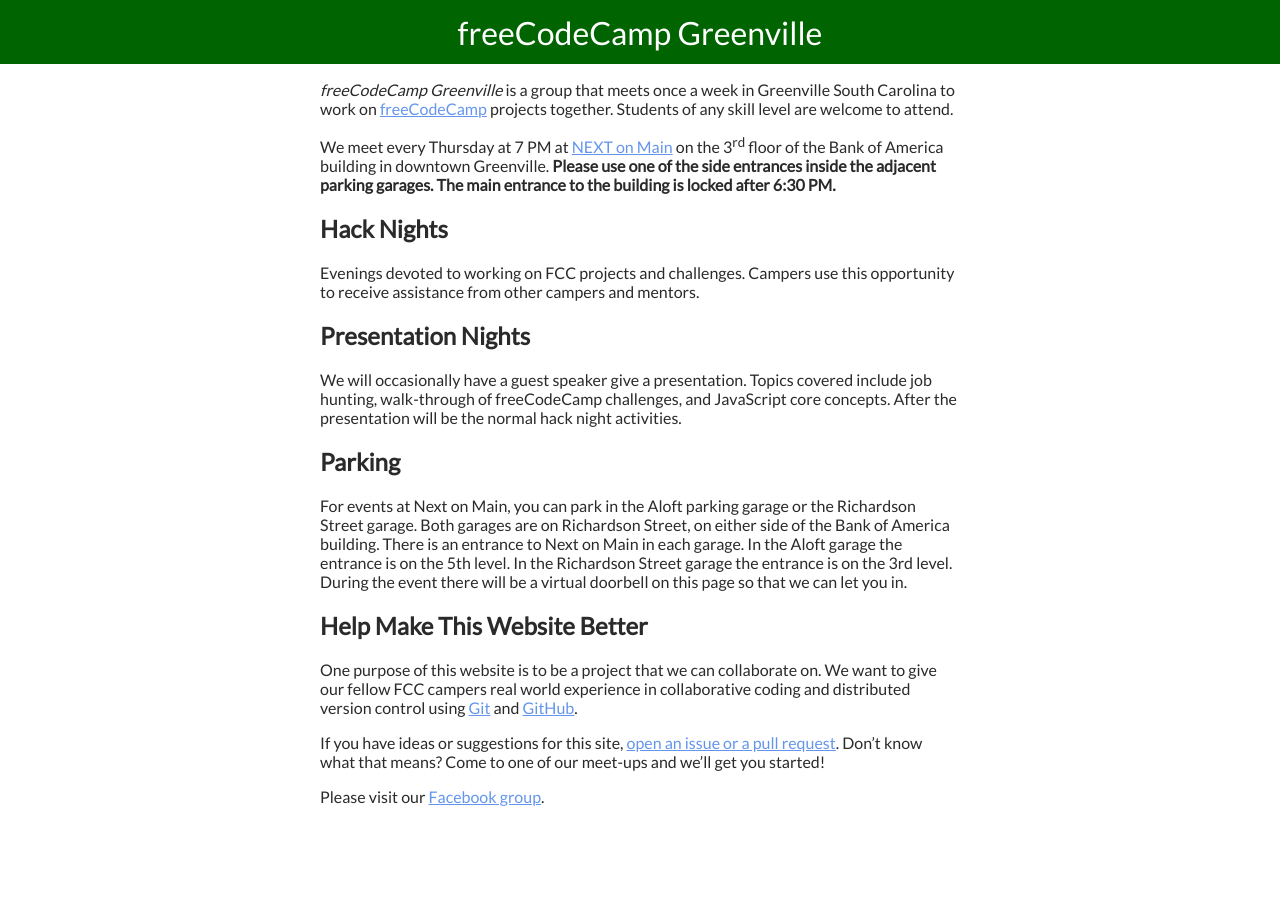
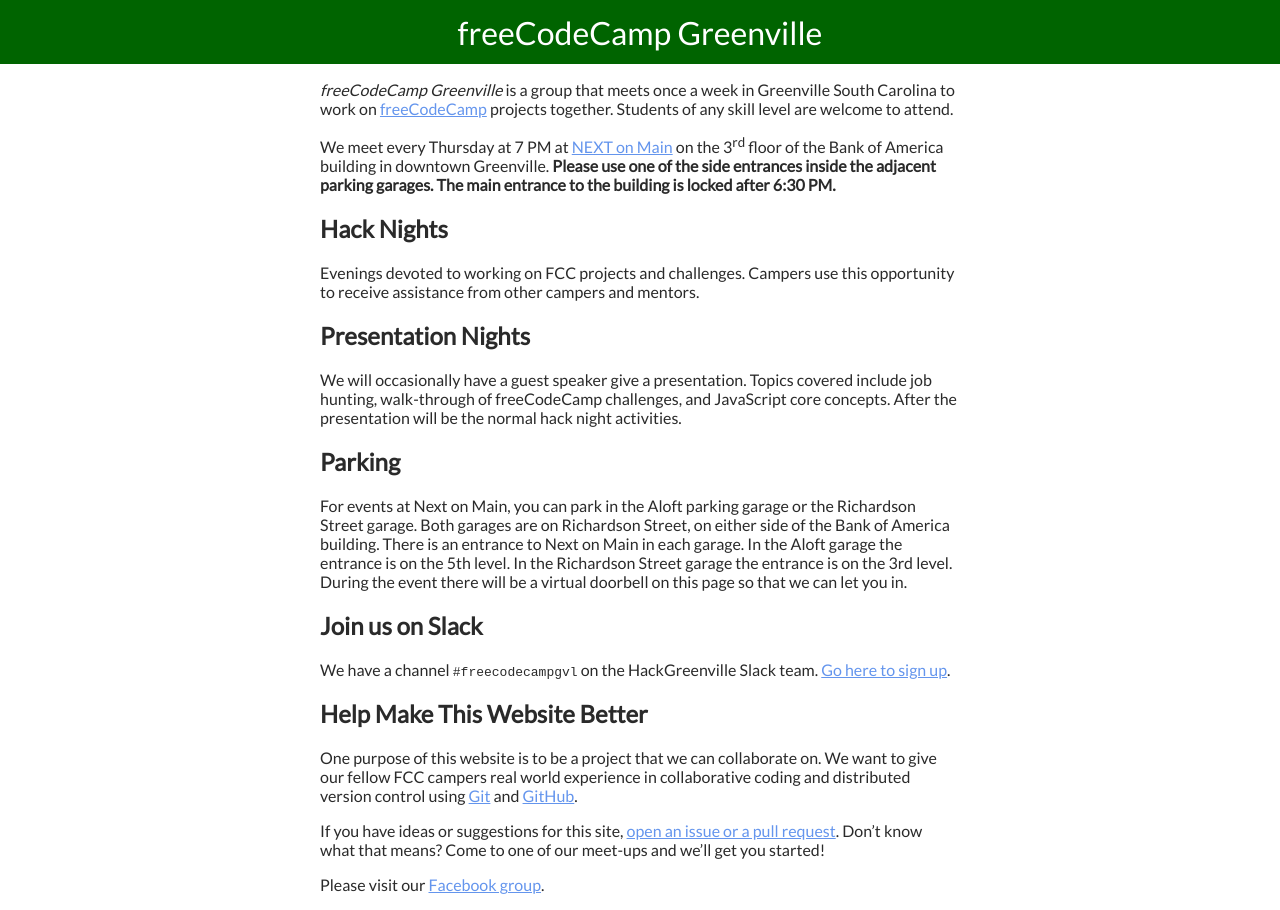
Before and after one commit to freecodecamp-greenville/fcc-greenville-www, a Jekyll site: the page built from index.md, in a window 1280 px wide. Built offline with Jekyll 4.4.1, drawn with Linux system fonts in a browser that asks for light colours.

Commit message:
Add slack link

```diff
--- a/index.md
+++ b/index.md
@@ -35,6 +35,11 @@
 Street garage the entrance is on the 3rd level. During the event there will be a
 virtual doorbell on this page so that we can let you in.
 
+## Join us on Slack
+
+We have a channel `#freecodecampgvl` on the HackGreenville Slack team. [Go here
+to sign up](https://hackgreenville.typeform.com/to/sBMjCF).
+
 ## Help Make This Website Better
 
 One purpose of this website is to be a project that we can collaborate on. We
```
